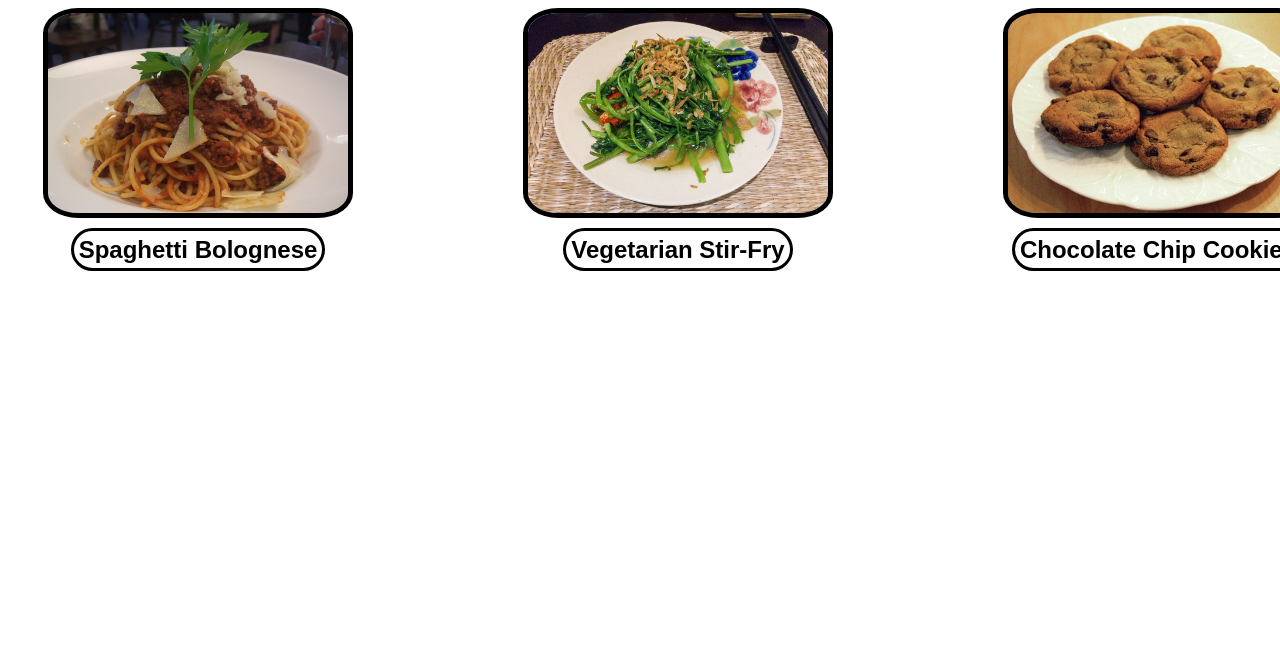
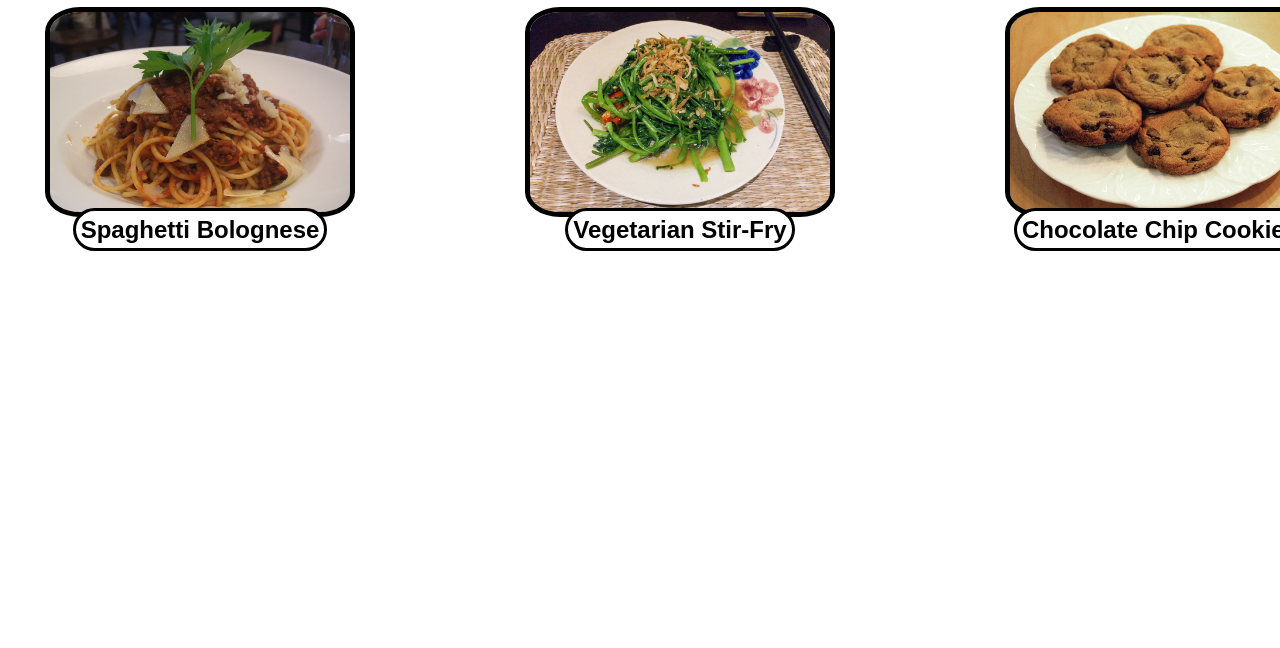
Before and after one commit to 5OH3L/Project-Recipes, a plain HTML site: page index.html in a window 1280 px wide. Shown: the part 152-800 px from the top of the page. Drawn offline with Linux system fonts and the light colour scheme.

Commit message:
Fixed Magrin And Padding Of Main/Home Page

```diff
--- a/css/style.css
+++ b/css/style.css
@@ -1,3 +1,7 @@
+* {
+    margin: 0;
+    padding: 0;
+}
 body {
     background-image: url("../img/ingredients.jpg");
     font-family: Arial, Helvetica, sans-serif;
@@ -18,12 +22,14 @@ ul {
     display: flex;
     gap: 180px;
     list-style:  none;
+    margin: 50px;
 }
 li img{
     outline: 5px solid black;
     border-radius: 10%;
     height: 200px;
     width: 300px;
+    margin: 0px auto;
 }
 a {
     padding: 5px;
```
